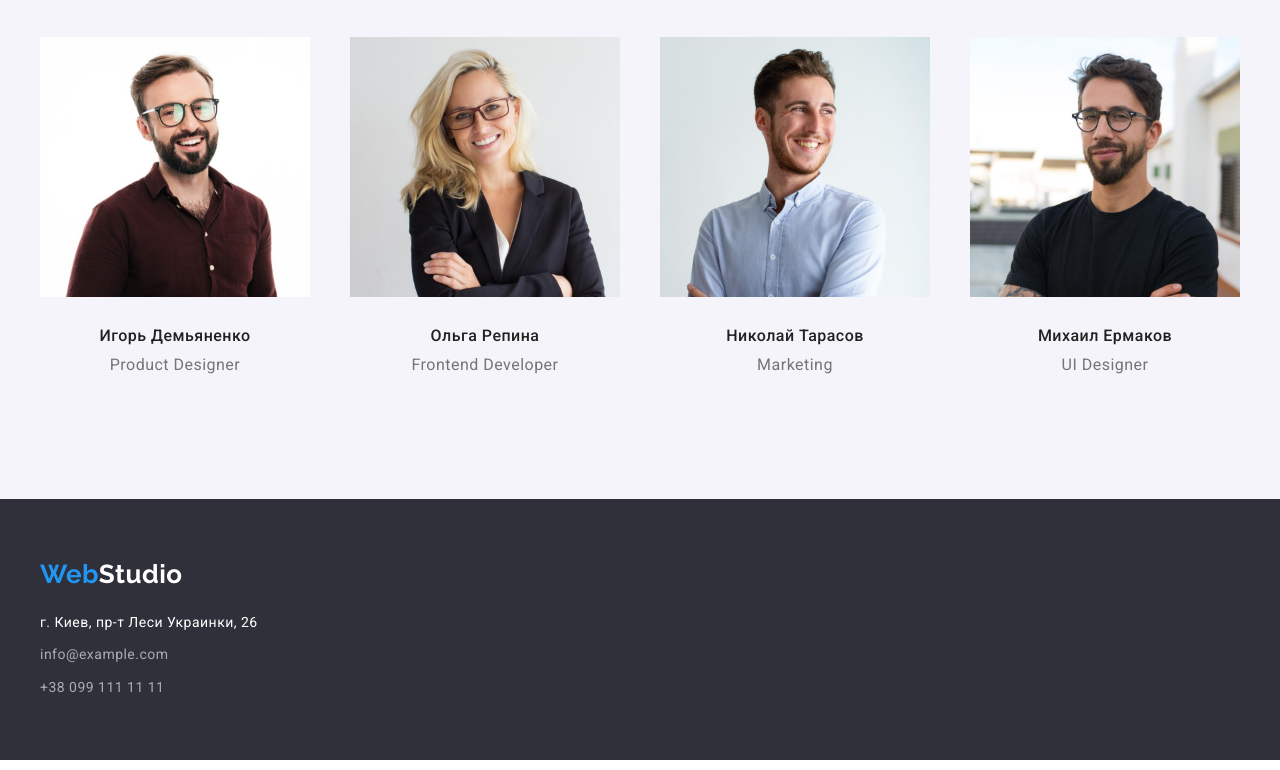
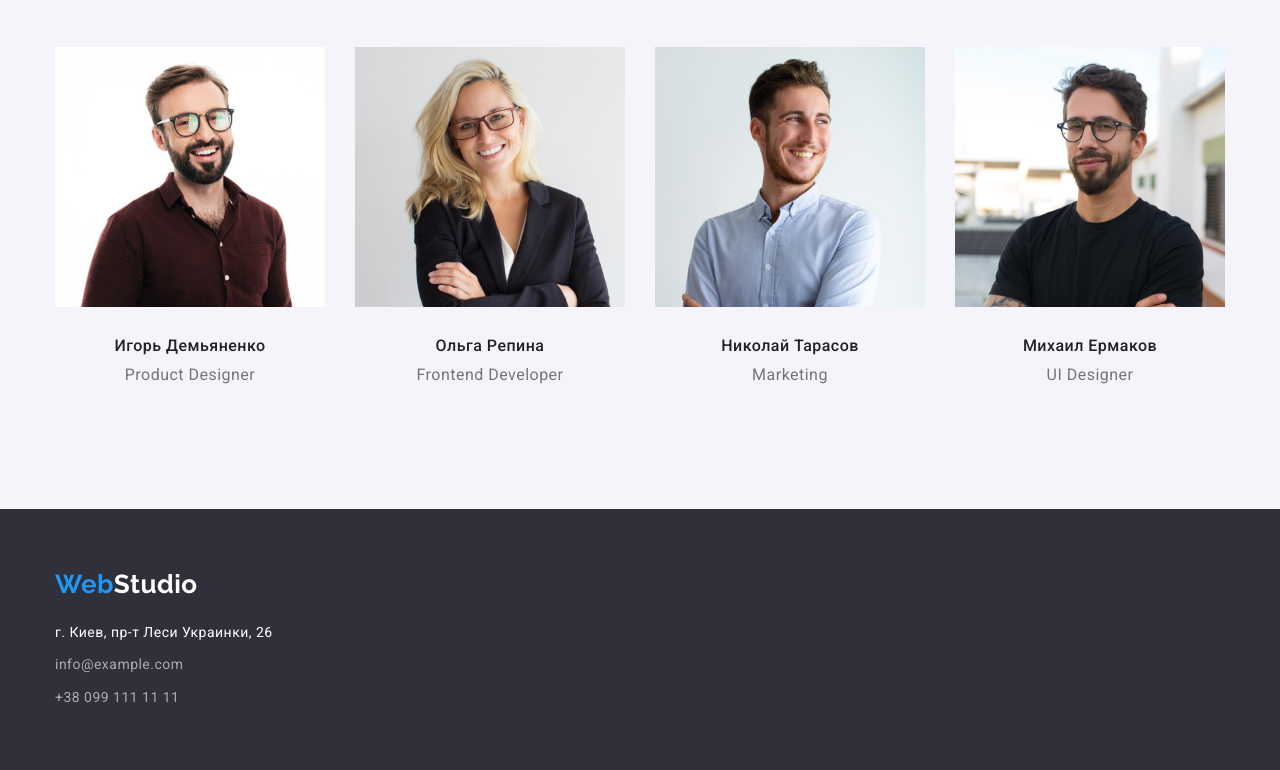
Before and after one commit to vladyslavvovchenko/goit-markup-hw-03, a plain HTML site: page index.html in a window 1280 px wide. Shown: the part 1586-2356 px from the top of the page. Drawn offline with nearby package versions, Linux system fonts and the light colour scheme.

Commit message:
виправлення2

```diff
--- a/css/styles.css
+++ b/css/styles.css
@@ -30,8 +30,8 @@ ul {
 
 .container {
   align-items: center;
-  width: 1230px;
   padding: 0 15px;
+  width: 1200px;
   margin: 0 auto;
   /* outline: 2px solid olivedrab; */
 }
@@ -47,7 +47,6 @@ body {
 
 .header {
   background-color: #2F303A;
-  max-width: 1600px;
   margin-left: auto;
   margin-right: auto;
   background-color: var(--primery-white-color);
@@ -177,14 +176,6 @@ padding: 32px 0;
   letter-spacing: 0.06em;
 }
 
-/* main */
-
-.main{
-  max-width: 1600px;
-  margin-left: auto;
-  margin-right: auto;
-}
-
 /* section */
 
 .section {
@@ -210,6 +201,7 @@ padding: 32px 0;
 }
 
 .description .title {
+  margin-bottom: 10px;
   color: var(--second-text-coor);
   font-weight: bold;
   font-size: 14px;
@@ -297,7 +289,6 @@ img {
 
 .footer {
   background-color: #2F303A;
-  max-width: 1600px;
   margin-left: auto;
   margin-right: auto;
   padding: 60px 0;
--- a/index.html
+++ b/index.html
@@ -34,7 +34,7 @@
         </div>
     </header>
 <!--Фон-->
-    <main class="main">
+    <main>
         <section class="hero">
             <div class="container">
                 <h1 class="hero-title">ЭФФЕКТИВНЫЕ РЕШЕНИЯ ДЛЯ ВАШЕГО БИЗНЕСА</h1>
```
Also changed, not shown: portfolio.html (+1 -1 lines).
